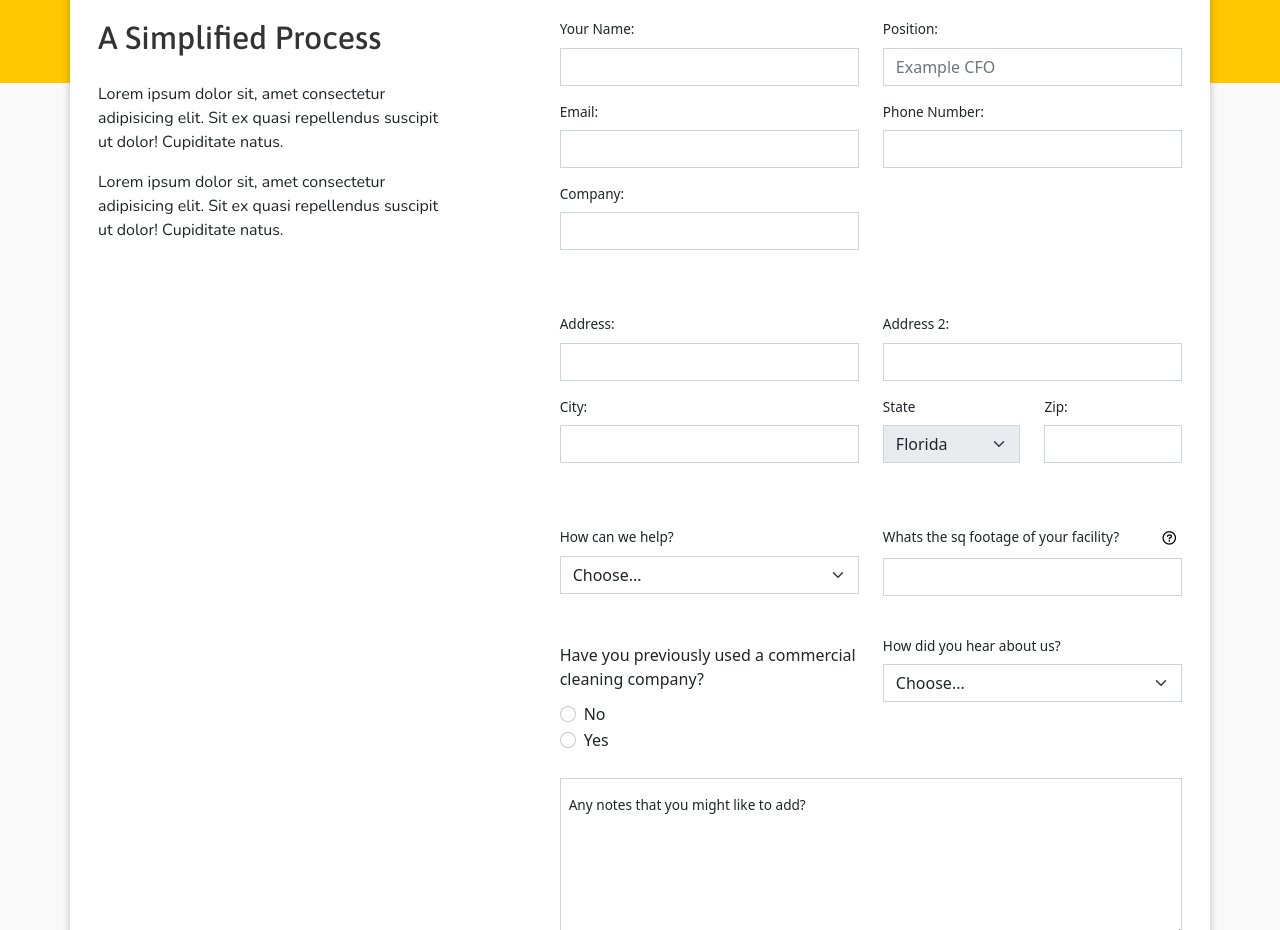
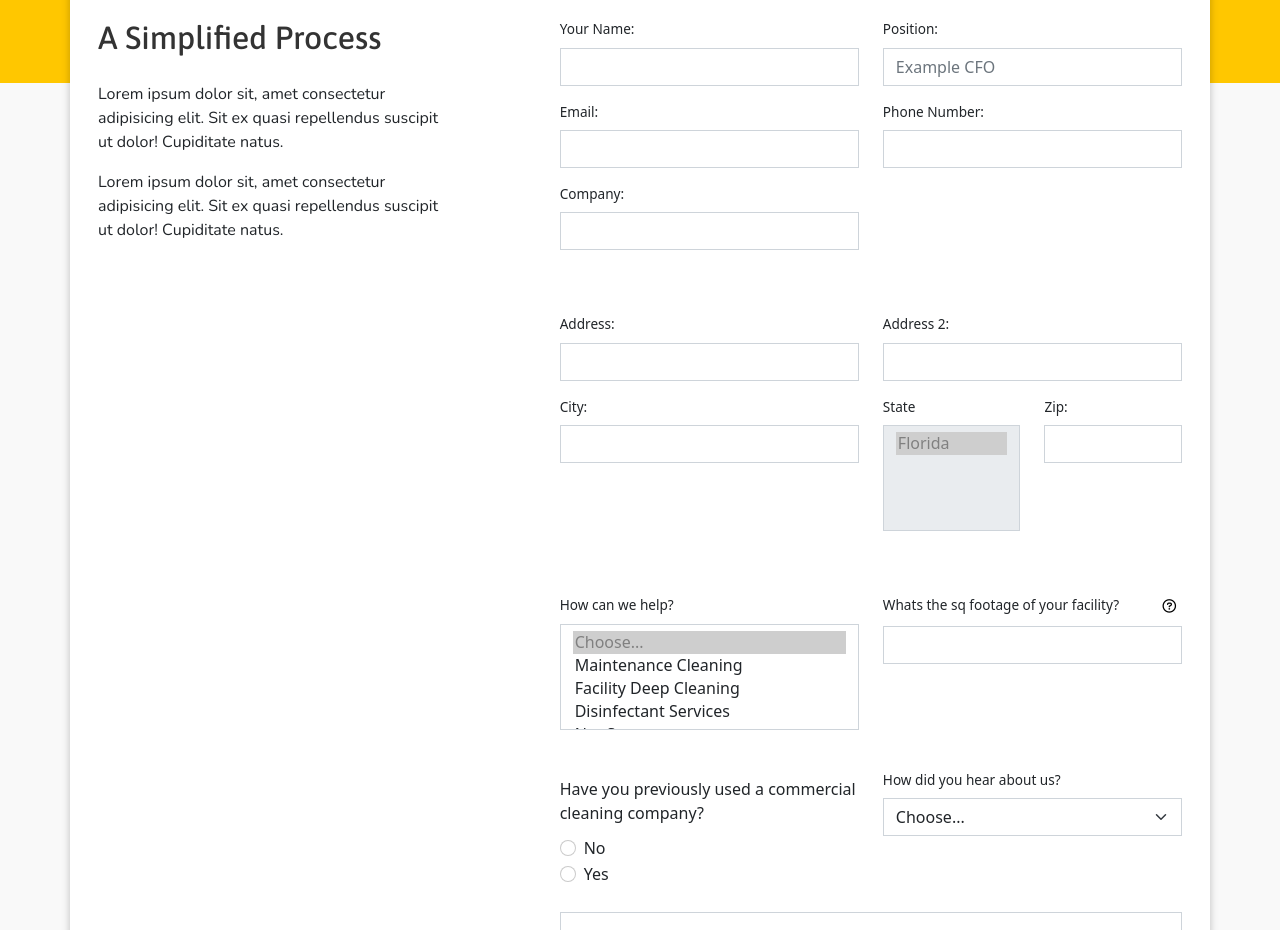
Before and after one commit to stephenleachman/janitors_direct_llc, a website: page request-a-quote.html in a window 1280 px wide. Shown: the part 361-1291 px from the top of the page. Drawn offline with nearby package versions, Linux system fonts and the light colour scheme.

Commit message:
request quote form update

```diff
--- a/request-a-quote.html
+++ b/request-a-quote.html
@@ -189,8 +189,8 @@
                      </div>
                      <div class="col-md-3">
                         <label for="Service" class="form-label mt-3">State</label>
-                        <select id="Service" class="form-select" name="State" disabled>
-                        <option selected>Florida</option>
+                        <select id="Service" class="form-select" name="role[]" multiple disabled>
+                        <option value="Florida" selected>Florida</option>
                         </select>
                      </div>
                      <!-- Zip -->
@@ -211,12 +211,12 @@
                      <!-- Services Dropdown -->
                      <div class="col-md-6">
                         <label for="Service" class="form-label mt-3">How can we help?</label>
-                        <select id="Service" class="form-select" name="Services" required>
+                        <select id="Service" class="form-select" name="role[]" multiple required>
                         <option selected disabled value=>Choose...</option>
-                        <option>Maintenance Cleaning</option>
-                        <option>Facility Deep Cleaning</option>
-                        <option>Disinfectant Services</option>
-                        <option>Not Sure</option>
+                        <option value="Maintenance Cleaning">Maintenance Cleaning</option>
+                        <option value="Facility Deep Cleaning">Facility Deep Cleaning</option>
+                        <option value="Disinfectant Services">Disinfectant Services</option>
+                        <option  value="Not Sure">Not Sure</option>
                         </select>
                         <div class="valid-feedback">
                            Looks good!
```
